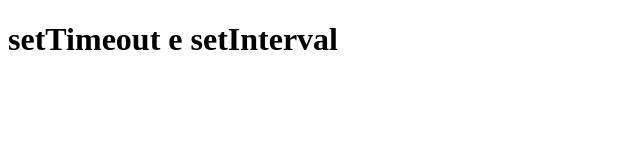
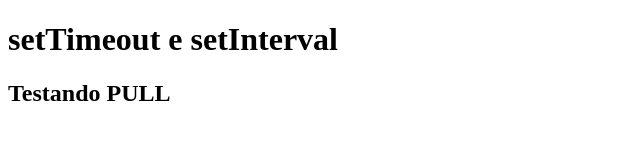
Before and after one commit to guilhermeprogrammer0/teste-vscode-3, a plain HTML site: page index.html in a window 1280 px wide. Shown: the whole page, without its empty margins (0-640 px from the left). Drawn offline with Linux system fonts and the light colour scheme.

Commit message:
Update index.html

```diff
--- a/index.html
+++ b/index.html
@@ -8,5 +8,6 @@
 <body>
     <script src="script.js"></script>
     <h1>setTimeout e setInterval</h1>
+    <h2> Testando PULL</h2>
 </body>
 </html>
```
